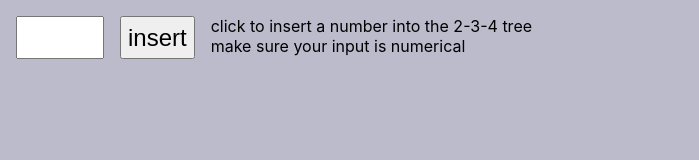
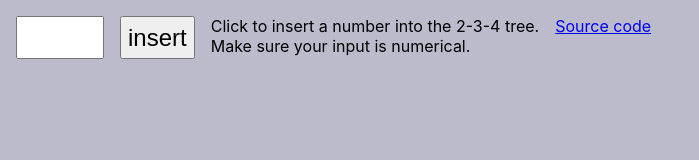
Before and after one commit to elliot-mb/tree-vis, a plain HTML site: page index.html in a window 1280 px wide. Shown: the whole page, without its empty margins (0-699 px from the left). Drawn offline with Linux system fonts and the light colour scheme.

Commit message:
add link to source code

```diff
--- a/index.html
+++ b/index.html
@@ -9,7 +9,8 @@
         <div class="entry">
             <input id="new-node-entry" type="number" />
             <button id="insert-button" onclick="">insert</button>
-            <span>click to insert a number into the 2-3-4 tree<br>make sure your input is numerical</span>
+            <span>Click to insert a number into the 2-3-4 tree.<br>Make sure your input is numerical.<br></span>
+            <a href="https://github.com/elliot-mb/tree-vis">Source code</a>
         </div>
         <div id="tree-box">
             <div id="tree" class="tree"><!-- tree generated here !--></div>
```
